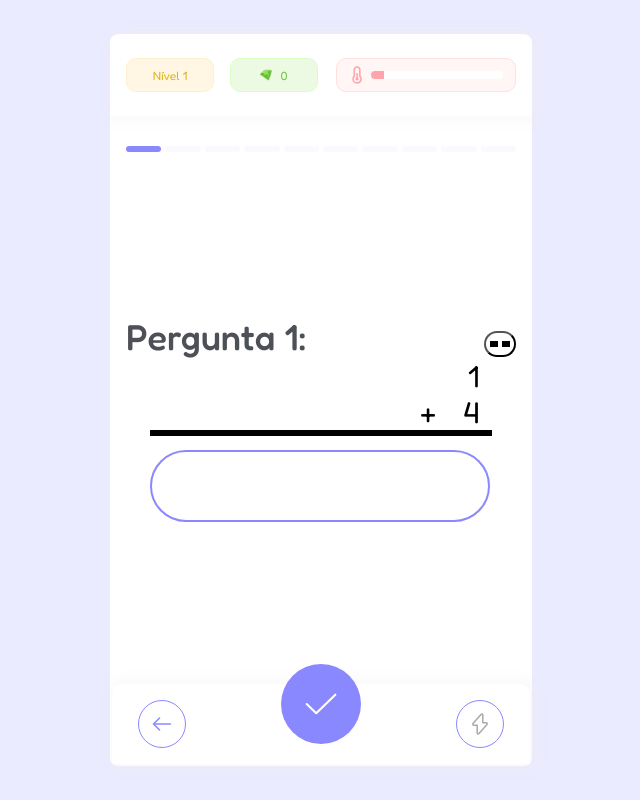
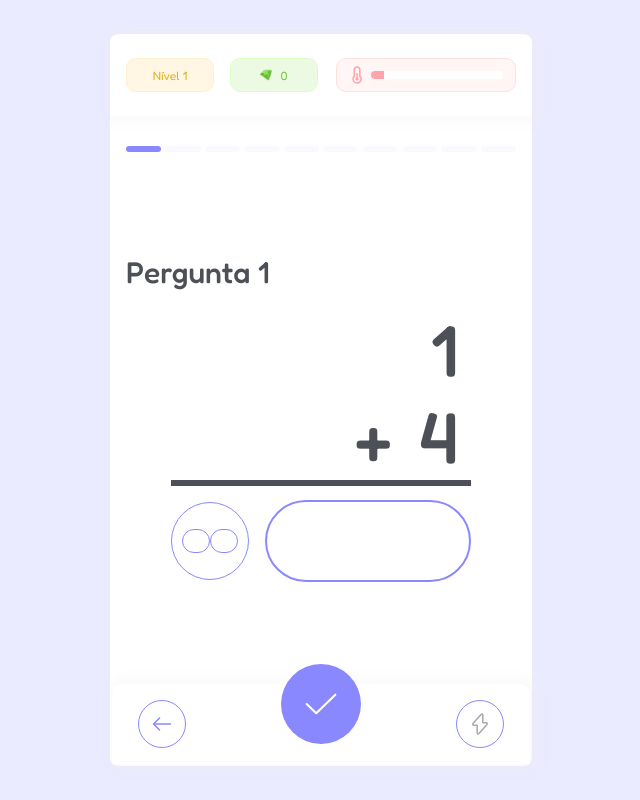
Before and after one commit to Renanf68/little-math-game, a React (Create React App) app: page /app/game in a window 1280 px wide. Shown: the whole page, without its empty margins (319-959 px from the left). Built offline with nearby package versions, Linux system fonts and the light colour scheme.

Commit message:
QuestionCard layout adjustments

```diff
--- a/src/components/Input.tsx
+++ b/src/components/Input.tsx
@@ -12,9 +12,10 @@ const InputStyled = styled.input<InputProps>`
   border-color: ${(props) => props.theme.colors.lightGray};
   padding: 0 14px;
   width: ${(props) => (props.game ? "90%" : "fill-available")};
-  height: ${(props) => (props.game ? "68px" : "60px")};
+  height: ${(props) => (props.game ? "78px" : "60px")};
   font-size: ${(props) =>
-    props.game ? props.theme.fontSize["2xl"] : props.theme.fontSize.lg};
+    props.game ? props.theme.fontSize["7xl"] : props.theme.fontSize.lg};
+  color: ${(props) => props.theme.colors.gray};
   text-align: ${(props) => (props.type === "number" ? "end" : "start")};
   :focus {
     outline: none;
--- a/src/components/QuestionCard.tsx
+++ b/src/components/QuestionCard.tsx
@@ -1,11 +1,10 @@
 import styled from "styled-components";
 import { Question } from "../types";
-// import { Input } from "./Input";
 import React from "react";
-import { Heading } from "./Heading";
 import { QuestionInputGroup } from "./QuestionInputGroup";
 import { Input } from "./Input";
 import { SwitchLayoutButton } from "./SwitchLayoutButton";
+import { Text } from "./Text";
 
 const Card = styled.div`
   width: 100%;
@@ -16,6 +15,7 @@ const CardHeader = styled.div`
   justify-content: space-between;
 `;
 const OperationBoard = styled.div`
+  margin-top: 16px;
   width: 100%;
   display: flex;
   flex-direction: column;
@@ -25,8 +25,8 @@ const OperationBoard = styled.div`
 const Content = styled.div`
   display: flex;
   justify-content: flex-end;
-  /* width: 100%; */
-  border-bottom: 6px solid black;
+  border-bottom: 6px solid;
+  border-color: ${(props) => props.theme.colors.gray};
 `;
 
 const OperationBox = styled.div`
@@ -38,16 +38,26 @@ const OperationBox = styled.div`
 const Term = styled.p`
   margin: 0;
   text-align: end;
-  font-size: ${(props) => props.theme.fontSize["3xl"]};
+  font-size: ${(props) => props.theme.fontSize["7xl"]};
+  font-weight: 500;
+  color: ${(props) => props.theme.colors.gray};
   /* line-height: 0.4rem; */
   letter-spacing: 0.8rem;
 `;
 const Operation = styled.p`
   margin: 0;
   text-align: end;
-  font-size: ${(props) => props.theme.fontSize["3xl"]};
+  font-size: ${(props) => props.theme.fontSize["7xl"]};
+  font-weight: 500;
+  color: ${(props) => props.theme.colors.gray};
   /* line-height: 0.4rem; */
   letter-spacing: 0.8rem;
+`;
+
+const InputWrapper = styled.div`
+  display: flex;
+  width: fill-available;
+  max-width: 300px;
 `;
 
 interface QuestionCardProps {
@@ -113,11 +123,9 @@ export const QuestionCard = ({
   return (
     <Card>
       <CardHeader>
-        <Heading>Pergunta {matchNumber}:</Heading>
-        <SwitchLayoutButton
-          isGroup={isGroup}
-          onClick={() => setIsGroup((prev) => !prev)}
-        />
+        <Text fontSize="3xl" fontWeight="500">
+          Pergunta {matchNumber}
+        </Text>
       </CardHeader>
       <OperationBoard>
         <div>
@@ -130,6 +138,11 @@ export const QuestionCard = ({
               <Term>{question.term2.toLocaleString()}</Term>
             </div>
           </Content>
+          <InputWrapper>
+            <SwitchLayoutButton
+              isGroup={isGroup}
+              onClick={() => setIsGroup((prev) => !prev)}
+            />
             {isGroup ? (
               <QuestionInputGroup
                 matchNumber={matchNumber}
@@ -148,6 +161,7 @@ export const QuestionCard = ({
                 game
               />
             )}
+          </InputWrapper>
         </div>
       </OperationBoard>
     </Card>
--- a/src/components/QuestionInputGroup.tsx
+++ b/src/components/QuestionInputGroup.tsx
@@ -9,14 +9,21 @@ const GroupWrapper = styled.div`
 `;
 
 const Input = styled.input`
+  padding-right: 12px;
+  width: 48px;
+  height: 78px;
   border: 1px solid;
-  border-radius: ${(props) => props.theme.borderRadius};
-  padding: 0 8px;
-  width: 34px;
-  height: 68px;
-  font-size: ${(props) => props.theme.fontSize["2xl"]};
+  border-color: ${(props) => props.theme.colors.lightGray};
+  border-radius: 1000px;
+  font-size: ${(props) => props.theme.fontSize["6xl"]};
+  color: ${(props) => props.theme.colors.gray};
   text-align: end;
   margin-left: 6px;
+  :focus {
+    outline: none;
+    border: 2px solid;
+    border-color: ${(props) => props.theme.colors.purple};
+  }
   /* appearance: textfield; */
   ::-webkit-inner-spin-button {
     -webkit-appearance: none;
--- a/src/components/SwitchLayoutButton.tsx
+++ b/src/components/SwitchLayoutButton.tsx
@@ -7,21 +7,27 @@ interface SwitchLayoutButtonProps
 
 const SwitchBtn = styled.button`
   margin-top: 16px;
-  width: 32px;
-  height: 26px;
-  padding: 4px;
+  margin-right: 16px;
+  width: 60px;
+  min-width: 78px;
+  height: 78px;
+  padding: 10px;
   display: flex;
   justify-content: center;
   align-items: center;
-  border-radius: ${(props) => props.theme.borderRadius};
-  background-color: white;
+  border: 1px solid;
+  border-color: ${(props) => props.theme.colors.purple};
+  border-radius: 39px;
+  background: none;
   cursor: pointer;
 `;
 
 const Box = styled.div`
-  width: 50%;
-  height: 6px;
-  background-color: black;
+  width: 100%;
+  height: 22px;
+  border: 1px solid;
+  border-color: ${(props) => props.theme.colors.purple};
+  border-radius: 1000px;
 `;
 
 export const SwitchLayoutButton = ({
@@ -31,7 +37,7 @@ export const SwitchLayoutButton = ({
   return (
     <SwitchBtn {...props}>
       <Box />
-      <Box style={isGroup ? {} : { marginLeft: "4px" }} />
+      {!isGroup && <Box />}
     </SwitchBtn>
   );
 };
```
Lines whose indentation alone changed are shown as unchanged.
